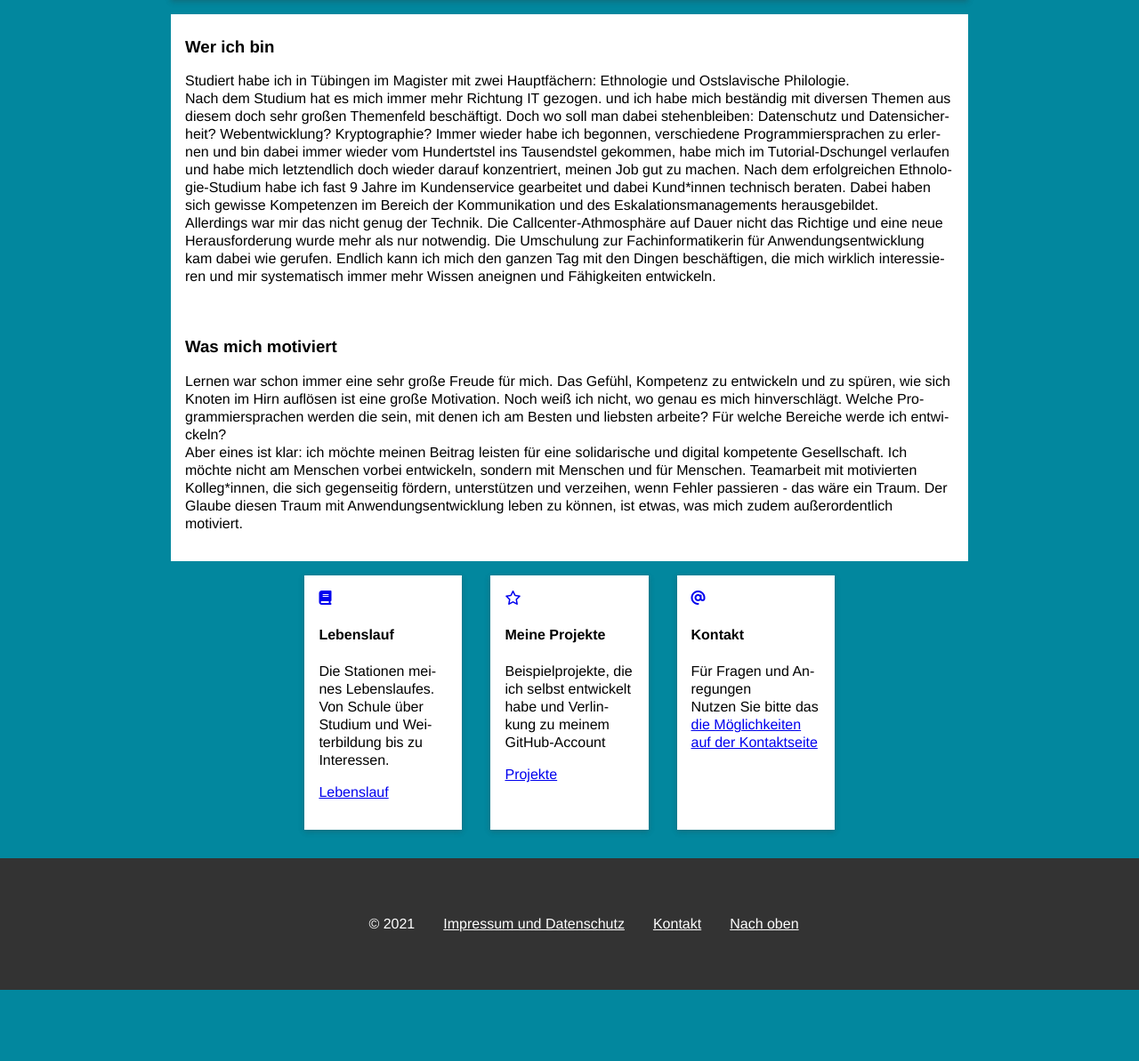
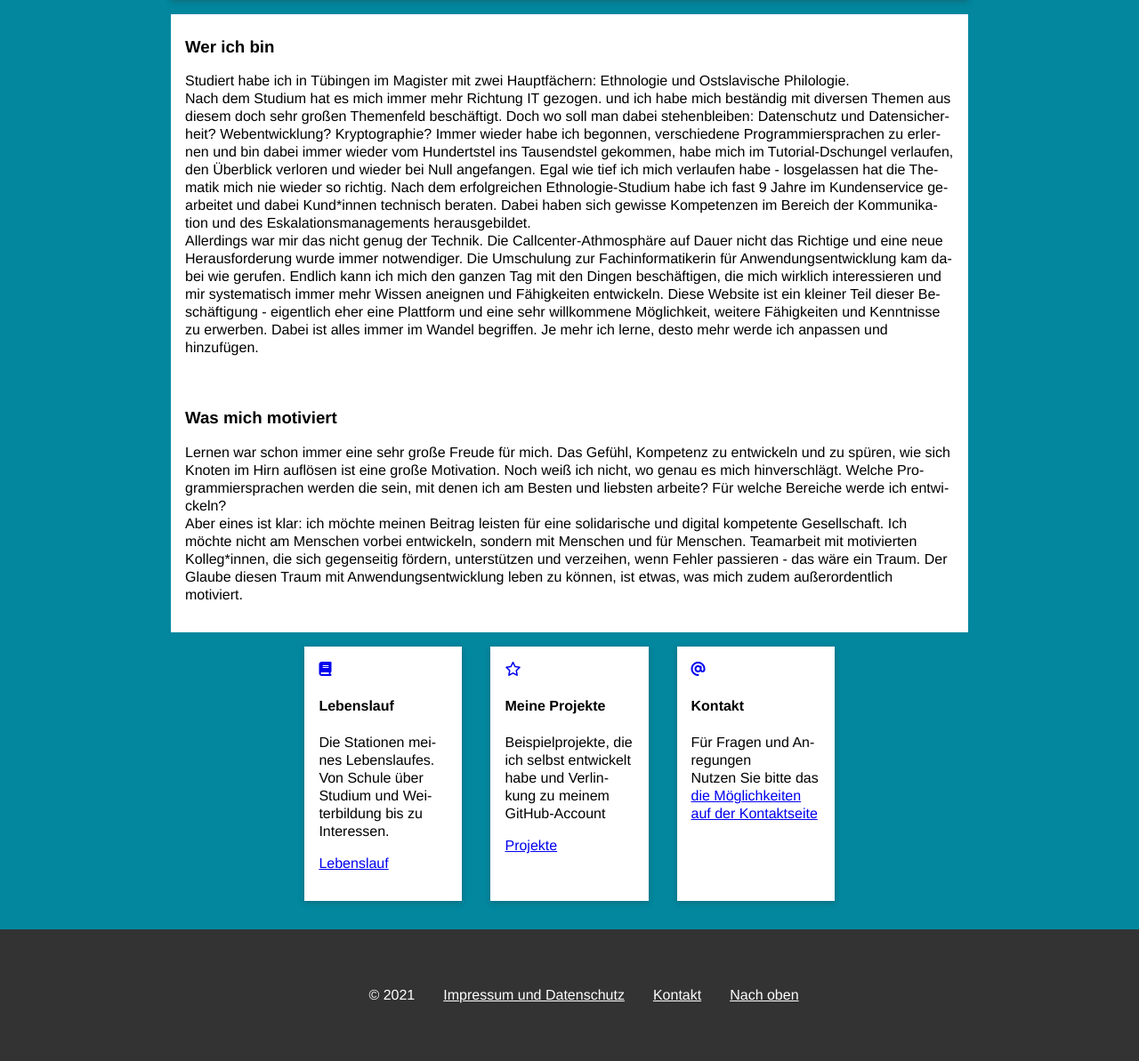
Before and after one commit to cult4nthropo/kathleen-prasatko_php, a PHP site: page / in a window 1280 px wide. Shown: the part 280-1473 px from the top of the page at 89% size. Before the commit the page ends 1393 px from the top, so only its background shows below. Run offline with PHP 8.4, Linux system fonts and the light colour scheme; some libraries are stand-ins or nearby versions.

Commit message:
index text edit

```diff
--- a/index.php
+++ b/index.php
@@ -34,14 +34,16 @@
 				Nach dem Studium hat es mich immer mehr Richtung IT gezogen. und ich habe mich beständig mit diversen Themen aus diesem doch
 			 	sehr großen Themenfeld beschäftigt. Doch wo soll man dabei stehenbleiben: Datenschutz und Datensicherheit? Webentwicklung?
 				Kryptographie? Immer wieder habe ich begonnen, verschiedene Programmiersprachen zu erlernen und bin dabei immer wieder vom
-				Hundertstel ins Tausendstel gekommen, habe mich im Tutorial-Dschungel verlaufen und habe mich letztendlich doch wieder darauf konzentriert,
-				meinen Job gut zu machen. Nach dem erfolgreichen Ethnologie-Studium habe ich fast 9 Jahre im Kundenservice gearbeitet und dabei
+				Hundertstel ins Tausendstel gekommen, habe mich im Tutorial-Dschungel verlaufen, den Überblick verloren und wieder bei Null angefangen.
+				Egal wie tief ich mich verlaufen habe - losgelassen hat die Thematik mich nie wieder so richtig. Nach dem erfolgreichen Ethnologie-Studium habe ich fast 9 Jahre im Kundenservice gearbeitet und dabei
 				Kund*innen technisch beraten. Dabei haben sich gewisse Kompetenzen im Bereich der Kommunikation und des Eskalationsmanagements
 				herausgebildet. <br/>
 				Allerdings war mir das nicht genug der Technik. Die Callcenter-Athmosphäre auf Dauer nicht das Richtige und eine neue Herausforderung
-				wurde mehr als nur notwendig. Die Umschulung zur Fachinformatikerin für Anwendungsentwicklung kam dabei wie gerufen. Endlich kann ich
+				wurde immer notwendiger. Die Umschulung zur Fachinformatikerin für Anwendungsentwicklung kam dabei wie gerufen. Endlich kann ich
 				mich den ganzen Tag mit den Dingen beschäftigen, die mich wirklich interessieren und mir systematisch immer mehr Wissen aneignen und
-				Fähigkeiten entwickeln. </p>
+				Fähigkeiten entwickeln. Diese Website ist ein kleiner Teil dieser Beschäftigung - eigentlich eher eine Plattform und eine sehr
+				willkommene Möglichkeit, weitere Fähigkeiten und Kenntnisse zu erwerben. Dabei ist alles immer im Wandel begriffen. Je mehr ich lerne,
+				desto mehr werde ich anpassen und hinzufügen.</p>
 			</section>
 			<section class="content">
 			<h3> Was mich motiviert</h3>
```
Lines whose indentation alone changed are shown as unchanged.
